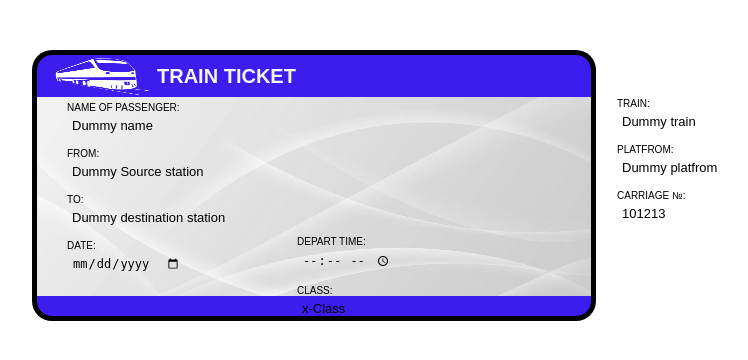
After one commit to nouka01/TrainTicketingSystem, a PHP site: page /train-ticket/train-ticket.html in a window 1280 px wide. The commit adds this page. Shown: the top 360 px of the page, without its empty margins (326-1074 px from the left). Run offline with PHP 8.4, Linux system fonts and the light colour scheme.

Commit message:
Adding train-ticket front-end

```diff
--- a/book-a-ticket-form/book-ticket-stylesheet.css
+++ b/book-a-ticket-form/book-ticket-stylesheet.css
@@ -3,11 +3,6 @@ body {
     text-align: center;
     font-family: 'Poppins', sans-serif;
 
-}
-
-hr {
-    border: 2px black solid;
-    width: 100%;
 }
 
 .heading {
--- /dev/null
+++ b/train-ticket/train-ticket-stylesheet.css
@@ -0,0 +1,118 @@
+body {
+    margin-top: 50px;
+    text-align: center;
+    font-family: 'Poppins', sans-serif;
+    font-size: x-small;
+    font-weight: 300;
+}
+
+.header {
+    background-image: url(../images/5c5ebb82714d1567467b95f833f9d014.jpeg);
+    background-repeat: no-repeat;
+    background-position-y: -7px;
+    background-position-x: 6px;
+    background-size: 120px 55px;
+    background-color: rgb(60, 28, 238);
+    border: 5px black solid;
+    border-radius: 20px;
+    border-bottom-left-radius: unset;
+    border-bottom-right-radius: unset;
+    border-bottom: unset;
+    margin: 0px 350px;
+    width: auto;
+    color: whitesmoke;
+    text-align: left;
+    padding: 10px;
+}
+
+h1 {
+    margin: 0px 110px;
+
+}
+
+.whole-ticket {
+    background-image: url(../images/abstract-soft-blue-background-with-dynamic-waves-shape-free-vector.jpg);
+    background-repeat: no-repeat;
+    background-size: cover;
+    border: 5px black solid;
+    border-top: unset;
+    border-radius: 20px;
+    border-top-left-radius: unset;
+    border-top-right-radius: unset;
+    border-bottom-left-radius: unset;
+    border-bottom-right-radius: unset;
+    border-bottom: unset;
+    margin: -11px 350px;
+    width: auto;
+    height: 200px;
+}
+
+.footer {
+    background-color: rgb(60, 28, 238);
+    border: 5px black solid;
+    border-radius: 20px;
+    border-top-left-radius: unset;
+    border-top-right-radius: unset;
+    border-top: unset;
+    margin: 10px 350px;
+    width: auto;
+    color: whitesmoke;
+    text-align: left;
+    padding: 10px;
+
+}
+
+
+.passenger-name,
+.from,
+.to,
+.train-date,
+.depart-time,
+.train-name,
+.platform-number,
+.carriage-number,
+.class-degree {
+    margin: 5px 10px;
+    display: inline-block;
+}
+
+.left-ticket-part {
+    text-align: left;
+    width: 230px;
+    margin-top: 10px;
+    margin-left: 20px;
+
+}
+
+.right-ticket-part {
+    text-align: left;
+    margin-top: -200px;
+    margin-right: 20px;
+    margin-left: 570px;
+
+}
+
+.middle-ticket-part {
+    text-align: left;
+    margin-top: -11.5px;
+    margin-left: 250px;
+
+
+}
+
+input::-webkit-outer-spin-button,
+input::-webkit-inner-spin-button {
+    -webkit-appearance: none;
+    margin: 0;
+}
+
+input {
+    border: hidden;
+    font-size: small;
+    background-color: rgba(245, 245, 245, 0);
+    padding: 5px;
+}
+
+.class {
+    font-size: 10px;
+}
--- /dev/null
+++ b/train-ticket/train-ticket.html
@@ -0,0 +1,83 @@
+<!DOCTYPE html>
+<html lang="en">
+
+<head>
+    <meta charset="UTF-8">
+    <meta name="viewport" content="width=device-width, initial-scale=1.0">
+    <title>Train book ticket</title>
+    <link rel="stylesheet" href="train-ticket-stylesheet.css">
+</head>
+
+<body>
+
+    <div class="header">
+        <h1>TRAIN TICKET</h1>
+    </div>
+    <div class="whole-ticket">
+        <div class="left-ticket-part">
+            <div class="passenger-name">
+                <label for="name">NAME OF PASSENGER:</label>
+                <br>
+                <input type="text" id="name" value="Dummy name" name="name" maxlength="20" minlength="2">
+            </div>
+            <br>
+            <div class="from">
+                <label for="from">FROM:</label>
+                <br>
+                <input type="text" id="from" value="Dummy Source station" name="from" maxlength="20" minlength="2">
+            </div>
+            <br>
+            <div class="to">
+                <label for="to">TO:</label>
+                <br>
+                <input type="text" id="to" value="Dummy destination station" name="to" maxlength="20" minlength="2">
+            </div>
+            <br>
+            <div class="train-date">
+                <label for="date">DATE:</label>
+                <br>
+                <input type="date" id="date" name="date" maxlength="20" minlength="2">
+            </div>
+        </div>
+        <br>
+
+        <div class="right-ticket-part">
+            <div class="train-name">
+                <label for="t-name">TRAIN:</label>
+                <br>
+                <input type="text" id="train-name" name="train-name" maxlength="20" minlength="2" value="Dummy train">
+            </div>
+            <br>
+            <div class="platform-number">
+                <label for="platfrom">PLATFROM:</label>
+                <br>
+                <input type="text" id="platfrom" name="platfrom" maxlength="20" minlength="2" value="Dummy platfrom">
+            </div>
+            <br>
+            <div class="carriage-number">
+                <label for="carriage">CARRIAGE &numero;:</label>
+                <br>
+                <input type="number" id="carriage" name="carriage-number" maxlength="20" minlength="2" value="101213">
+            </div>
+        </div>
+        <br>
+
+        <div class="middle-ticket-part">
+            <div class="depart-time">
+                <label for="depart">DEPART TIME:</label>
+                <br>
+                <input type="time" id="depart" name="depart" maxlength="20" minlength="2">
+            </div>
+
+            <div class="class-degree">
+                <label for="class">CLASS:</label>
+                <br>
+                <input type="text" id="class" value="x-Class" name="class" maxlength="20" minlength="2">
+            </div>
+        </div>
+    </div>
+    <div class="footer"></div>
+
+</body>
+
+</html>
```
Also changed, not shown: images/5c5ebb82714d1567467b95f833f9d014.jpeg (added), images/abstract-soft-blue-background-with-dynamic-waves-shape-free-vector.jpg (added).
